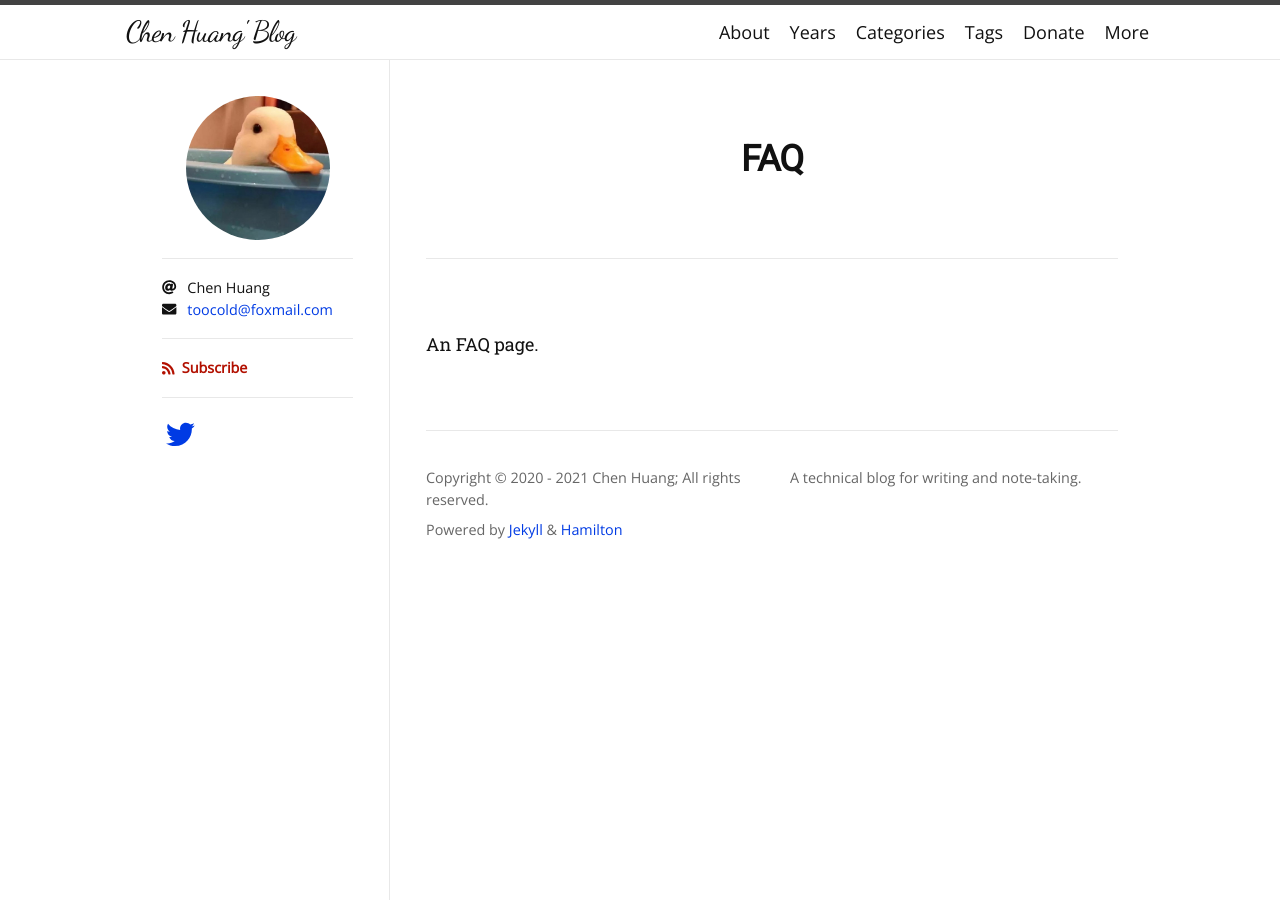
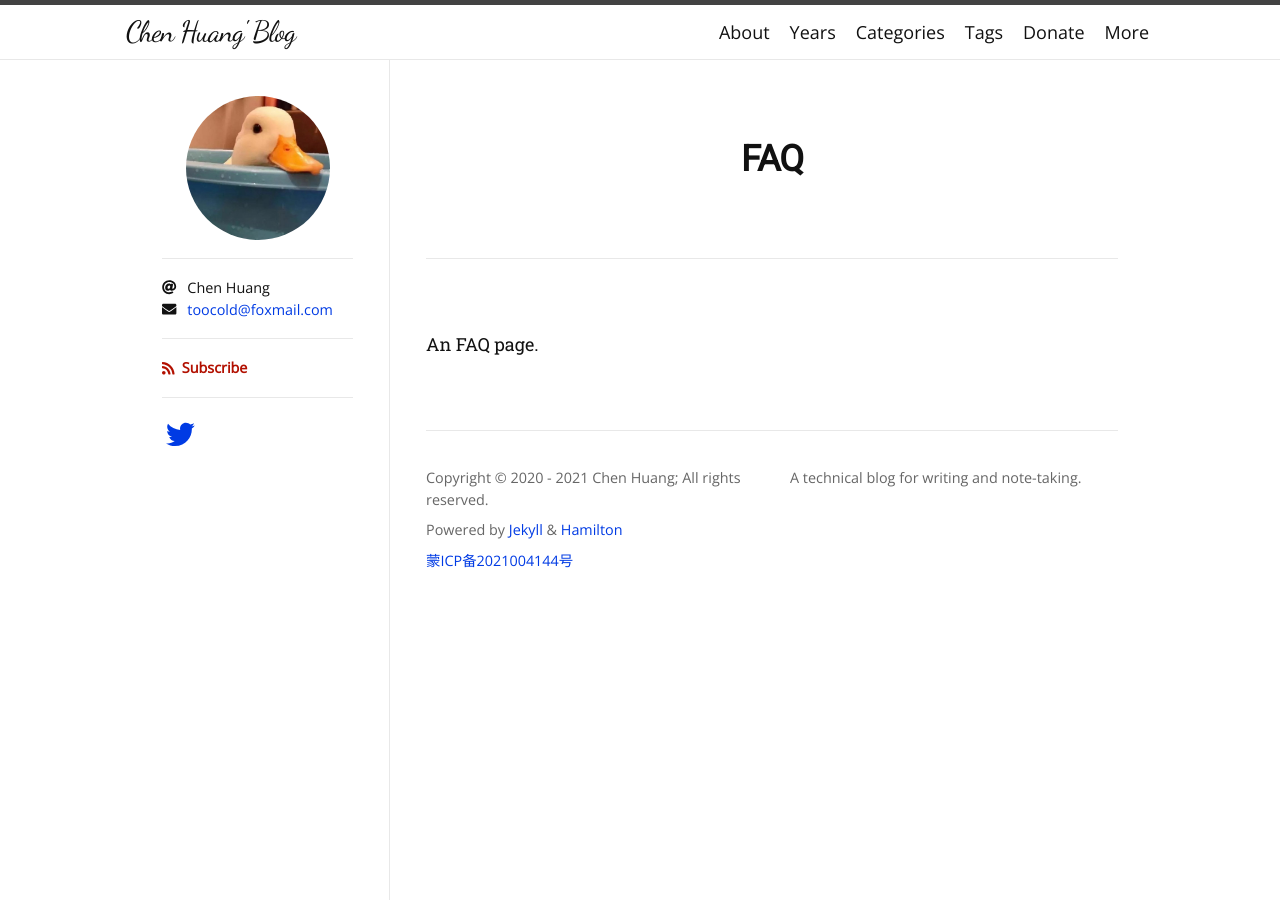
Before and after one commit to Mickychen00/Chen-s-Blog, a Jekyll site: the page built from faq.md, in a window 1280 px wide. Built offline with Jekyll 4.4.1, drawn with Linux system fonts in a browser that asks for light colours; nearby versions of some CDN libraries; some web fonts are replaced.

Commit message:
备案号添加

```diff
--- a/_includes/footer.html
+++ b/_includes/footer.html
@@ -12,10 +12,12 @@
       {% if site.author %}
       <p>Copyright © {{ year_string }} {{ site.author }}; All rights reserved.</p>
       {% endif %}
+
     </div>
     <p>
       Powered by <a href="https://jekyllrb.com/">Jekyll</a> & <a href="https://github.com/ngzhio/jekyll-theme-hamilton">Hamilton</a>
     </p>
+    <p><a href="https://beian.miit.gov.cn" target="_blank">蒙ICP备2021004144号</a></p>
   </div>
 
   <div class="footer-col">
--- /dev/null
+++ b/package.json
@@ -0,0 +1,5 @@
+{
+  "dependencies": {
+    "staticrypt": "^1.3.2"
+  }
+}
```
Also changed, not shown: 18 other files.
